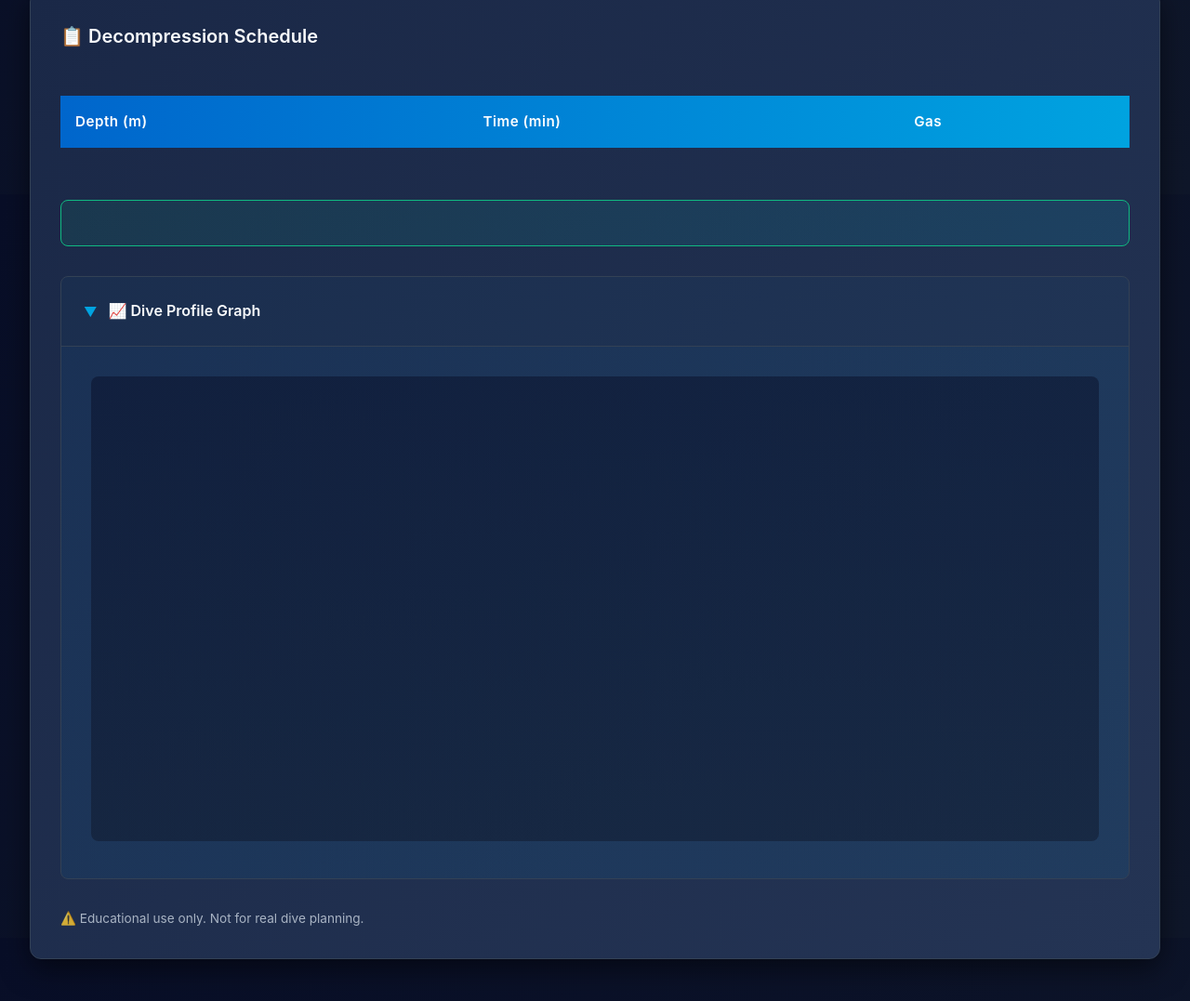
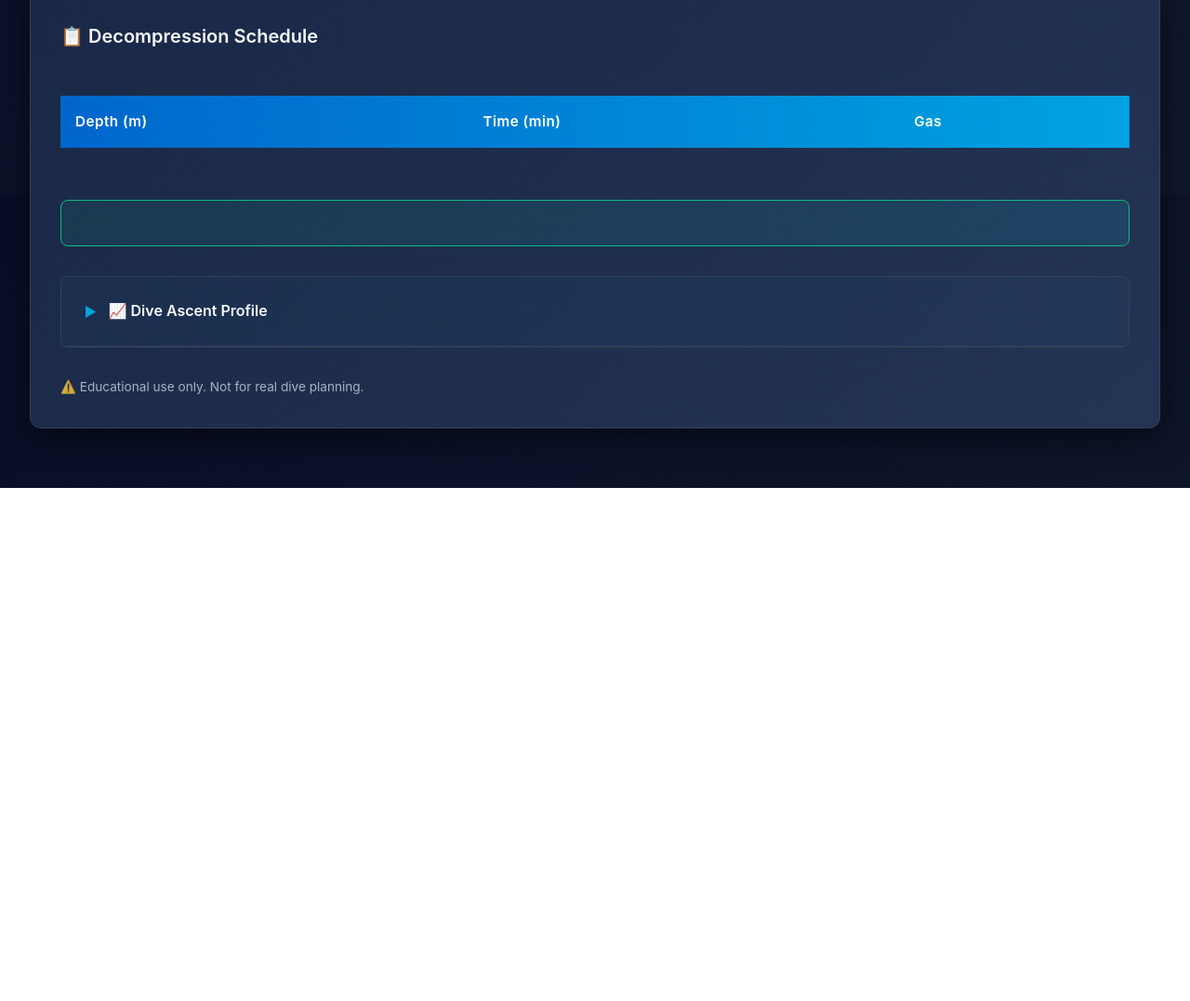
Before and after one commit to arthurportas/tech-diving-app, a website with bundled scripts: page index.html in a window 1280 px wide. Shown: the part 1391-2468 px from the top of the page at 93% size. After the commit the page ends 1916 px from the top, so only its background shows below. Built offline with nearby package versions, Linux system fonts and the light colour scheme.

Commit message:
Rename graph to 'Dive Ascent Profile' and set collapsed by default

```diff
--- a/index.html
+++ b/index.html
@@ -132,10 +132,10 @@
     <div id="totalRuntime" class="total-runtime"></div>
 
     <!-- Dive Profile Graph (Collapsible) -->
-    <div class="graph-section">
-      <div class="graph-header" onclick="toggleGraph()">
+    <div class="graph-section collapsed">
+      <div class="graph-header">
         <span class="toggle-arrow">▼</span>
-        <h4>📈 Dive Profile Graph</h4>
+        <h4>📈 Dive Ascent Profile</h4>
       </div>
       <div id="graphContainer" class="graph-container">
         <svg id="diveProfileChart" style="width: 100%; height: 500px;"></svg>
--- a/src/main.js
+++ b/src/main.js
@@ -10,6 +10,14 @@ function toggleGraph() {
   const graphSection = document.querySelector('.graph-section');
   graphSection.classList.toggle('collapsed');
 }
+
+// Wire up collapse toggle on graph header
+document.addEventListener('DOMContentLoaded', () => {
+  const header = document.querySelector('.graph-header');
+  if (header) {
+    header.addEventListener('click', toggleGraph);
+  }
+});
 
 // Create D3.js dive profile visualization
 function createDiveProfileGraph(result) {
```
